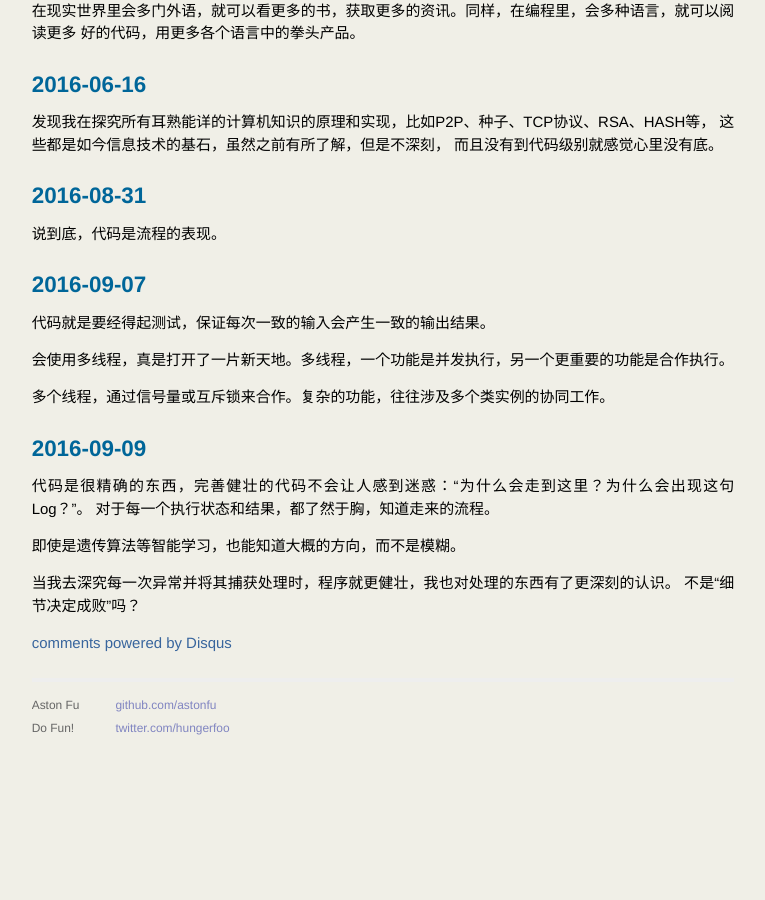
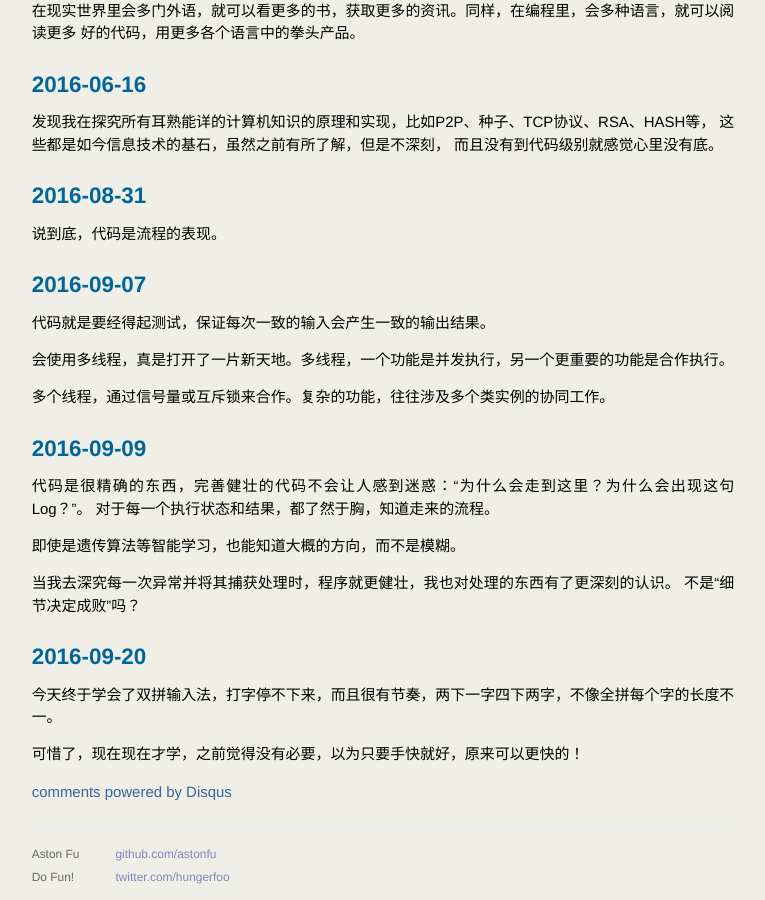
Before and after one commit to hulkfu/hulkfoo.github.io, a Jekyll site: the page built from _posts/2014-02-08-my-coding-life.md, in a window 1280 px wide and 900 px high, scrolled down 4260 px. Shown: the whole window, without its empty margins (257-1022 px from the left). Built offline with Jekyll 4.4.1, drawn with Linux system fonts in a browser that asks for light colours; Markdown is read by kramdown in place of the engine named in the settings; comment, search, counter and statistics services are not loaded; before the commit the page ends 5011 px from its top, so only the background shows below that.

Commit message:
Today study udpn.

```diff
--- a/_posts/2014-02-08-my-coding-life.md
+++ b/_posts/2014-02-08-my-coding-life.md
@@ -136,3 +136,8 @@ ruby写后台，swift写终端。其实语言只是中介，关键是如何使
 
 当我去深究每一次异常并将其捕获处理时，程序就更健壮，我也对处理的东西有了更深刻的认识。
 不是“细节决定成败”吗？
+
+## 2016-09-20
+今天终于学会了双拼输入法，打字停不下来，而且很有节奏，两下一字四下两字，不像全拼每个字的长度不一。
+
+可惜了，现在现在才学，之前觉得没有必要，以为只要手快就好，原来可以更快的！
```
